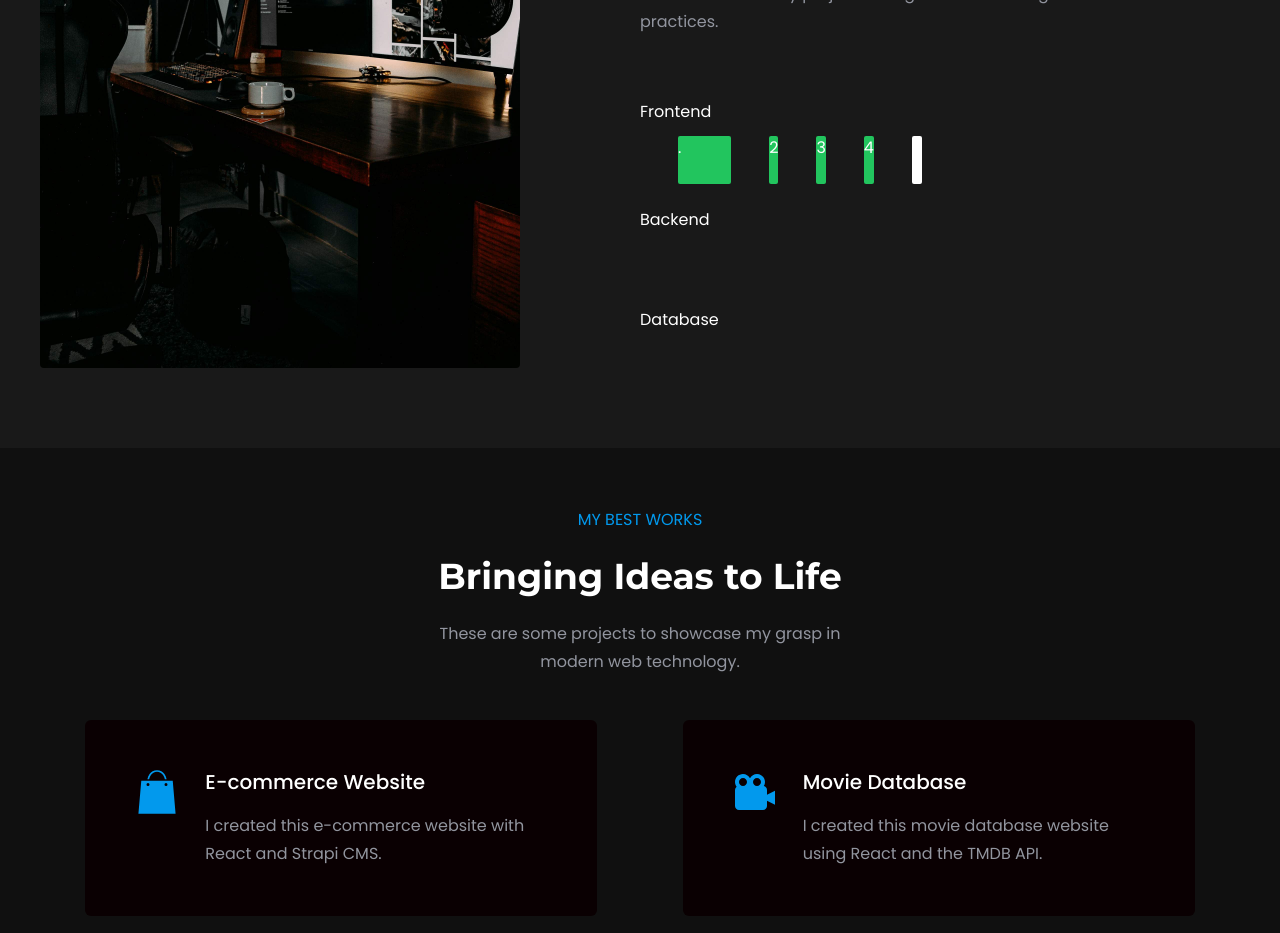
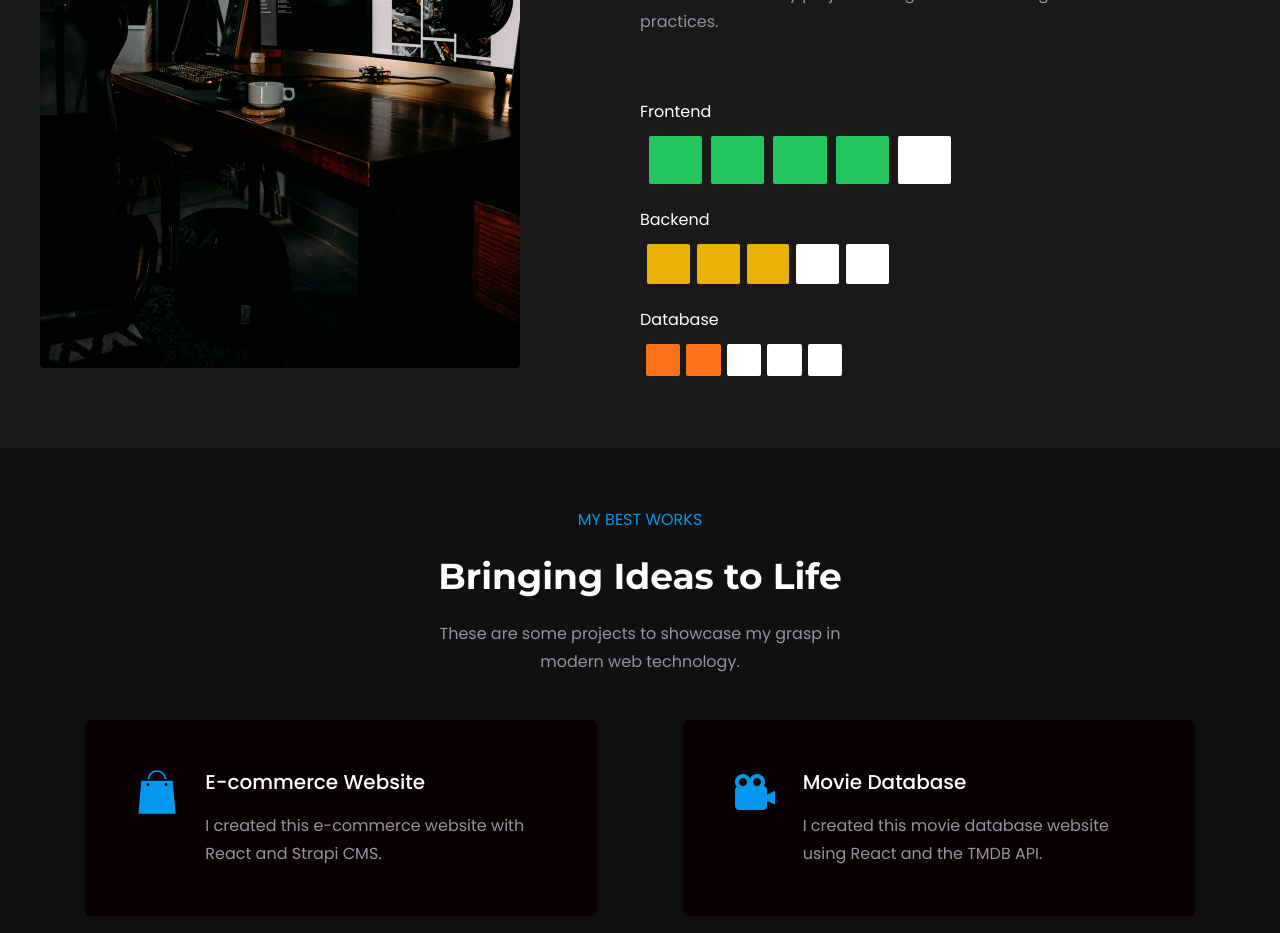
Before and after one commit to sarojdey/portfolio, a React (Vite) app: page / in a window 1280 px wide. Shown: the part 1180-2113 px from the top of the page. Built offline with nearby package versions, Linux system fonts and the light colour scheme.

Commit message:
working?

```diff
--- a/src/components/AboutMe.jsx
+++ b/src/components/AboutMe.jsx
@@ -30,11 +30,11 @@ function AboutMe() {
               5+
             </span> */}
             <div className=" flex justify-evenly w-80 h-12 my-3 ">
-              <div className="w-1/6 aspect-square bg-green-500 rounded-sm">.</div>
-              <div className="aspect-square bg-green-500 rounded-sm">2</div>
-              <div className="aspect-square bg-green-500 rounded-sm">3</div>
-              <div className="aspect-square bg-green-500 rounded-sm">4</div>
-              <div className="aspect-square  bg-textwhite rounded-sm">5</div>
+              <div className="w-1/6 aspect-square bg-green-500 rounded-sm"></div>
+              <div className="w-1/6 aspect-square bg-green-500 rounded-sm"></div>
+              <div className="w-1/6 aspect-square bg-green-500 rounded-sm"></div>
+              <div className="w-1/6 aspect-square bg-green-500 rounded-sm"></div>
+              <div className="w-1/6 aspect-square  bg-textwhite rounded-sm"></div>
             </div>
           </div>
           <div
@@ -46,11 +46,11 @@ function AboutMe() {
               10+
             </span> */}
             <div className=" flex justify-evenly w-64 h-10 my-3 ">
-              <div className="aspect-square bg-yellow-500 rounded-sm"></div>
-              <div className="aspect-square bg-yellow-500 rounded-sm"></div>
-              <div className="aspect-square bg-yellow-500 rounded-sm"></div>
-              <div className="aspect-square bg-textwhite rounded-sm"></div>
-              <div className="aspect-square bg-textwhite rounded-sm"></div>
+              <div className="w-1/6 aspect-square bg-yellow-500 rounded-sm"></div>
+              <div className="w-1/6 aspect-square bg-yellow-500 rounded-sm"></div>
+              <div className="w-1/6 aspect-square bg-yellow-500 rounded-sm"></div>
+              <div className="w-1/6 aspect-square bg-textwhite rounded-sm"></div>
+              <div className="w-1/6 aspect-square bg-textwhite rounded-sm"></div>
             </div>
           </div>
           <div
@@ -62,11 +62,11 @@ function AboutMe() {
               1+
             </span> */}
             <div className=" flex justify-evenly w-52 h-8 my-3 ">
-              <div className="aspect-square bg-orange-500 rounded-sm"></div>
-              <div className="aspect-square bg-orange-500 rounded-sm"></div>
-              <div className="aspect-square bg-textwhite rounded-sm"></div>
-              <div className="aspect-square bg-textwhite rounded-sm"></div>
-              <div className="aspect-square bg-textwhite rounded-sm"></div>
+              <div className="w-1/6 aspect-square bg-orange-500 rounded-sm"></div>
+              <div className="w-1/6 aspect-square bg-orange-500 rounded-sm"></div>
+              <div className="w-1/6 aspect-square bg-textwhite rounded-sm"></div>
+              <div className="w-1/6 aspect-square bg-textwhite rounded-sm"></div>
+              <div className="w-1/6 aspect-square bg-textwhite rounded-sm"></div>
             </div>
           </div>
         </div>
```
